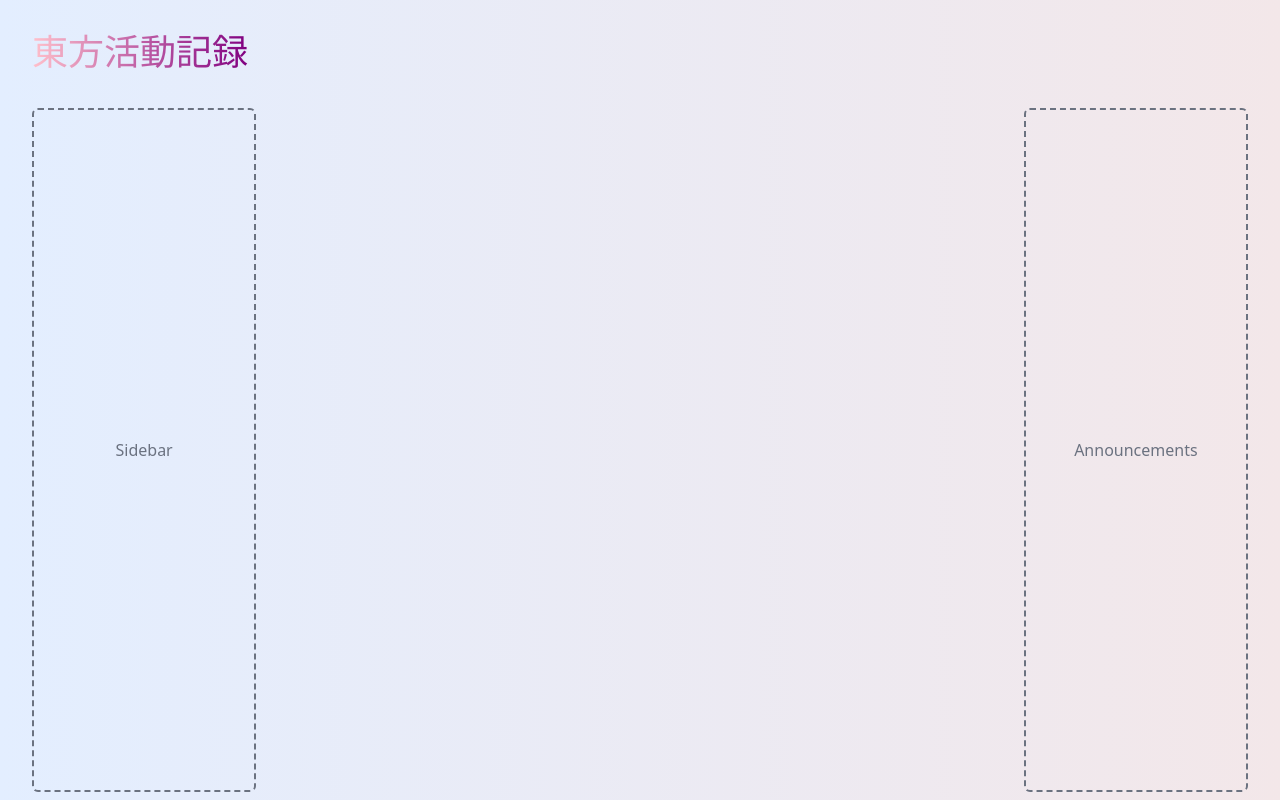
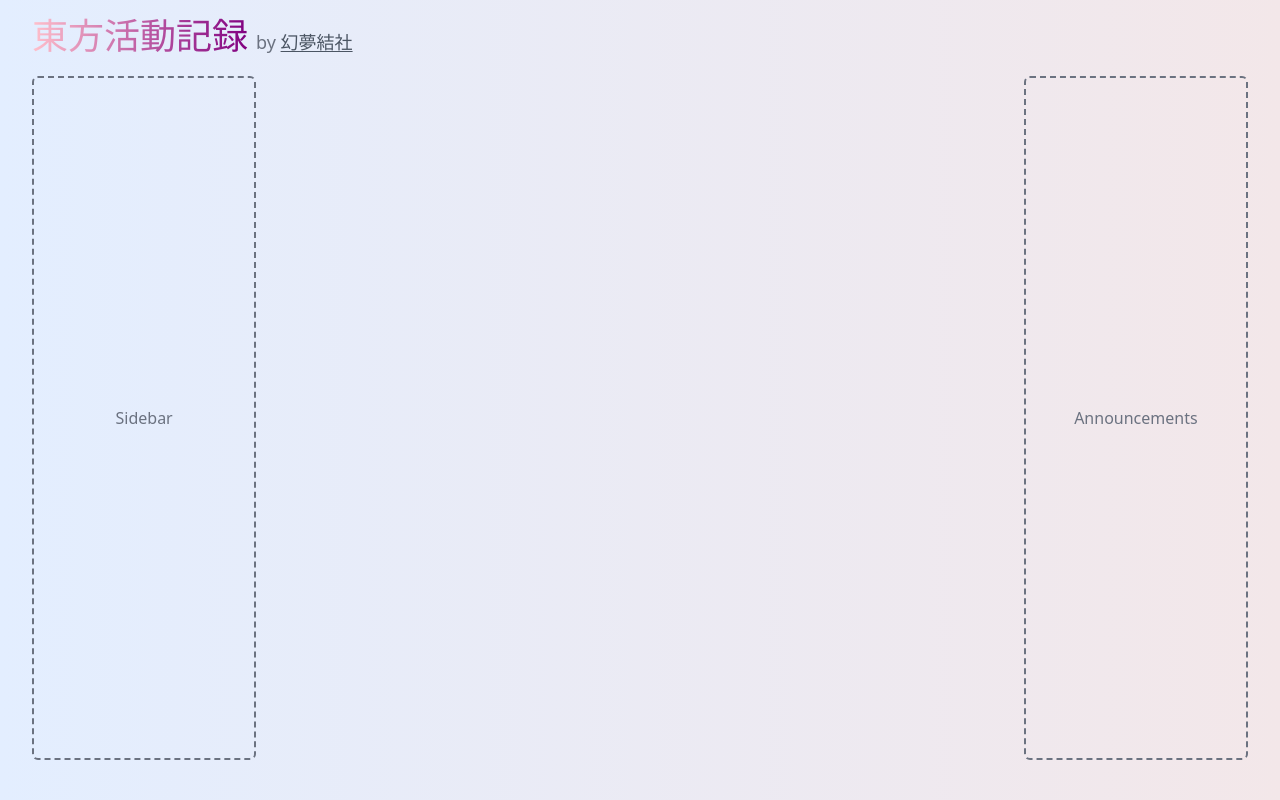
Before and after one commit to akinazuki/touhou-events, a Vue app: page / in a window 1280 px wide. Built offline with nearby package versions, Linux system fonts and the light colour scheme.

Commit message:
add developer

```diff
--- a/src/components/Main.vue
+++ b/src/components/Main.vue
@@ -8,8 +8,17 @@ const needMargin = ref(false);
 <template>
   <div class="flex flex-col ">
     <!-- <Placeholder message="Header" class="h-24 p-2" /> -->
-    <div class="h-24 px-8 mt-1 items-center w-full flex">
-      <span class="text-4xl text-title">東方活動記録</span>
+    <div class="h-16 px-8 mt-1 items-center w-full flex">
+      <div class="flex items-baseline">
+        <span class="text-4xl text-title">東方活動記録</span>
+        <span class="text-lg text-muted-foreground ml-2">by
+          <a
+            href="https://touhou.works"
+            target="_blank"
+            class="text-gray-600 underline underline-offset-2"
+          >幻夢結社</a>
+        </span>
+      </div>
     </div>
 
     <div class="flex px-6">
```
